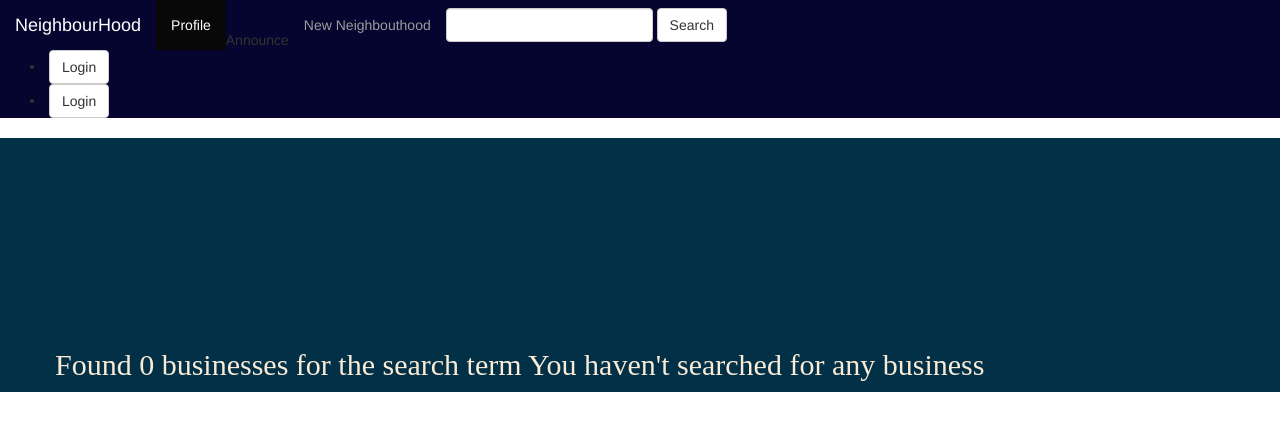
After one commit to dennis027/neighbourhood, a Django app: page /search/ in a window 1280 px wide. The commit adds this page. Shown: the top 431 px of the page. Run offline with Django 3.2, Linux system fonts and the light colour scheme; some libraries are stand-ins or nearby versions.

Commit message:
adding class

```diff
--- a/neighbourapp/templates/navbar.html
+++ b/neighbourapp/templates/navbar.html
@@ -21,7 +21,7 @@
     <li><a href="{%url 'post'%}"></a>Announce</li>
     <li><a href="{%url 'neighbor'%}">New Neighbouthood</a></li>
    </ul>
-    <form class="navbar-form navbar-center" role="search">
+    <form class="navbar-form navbar-center"role="search" action="{% url 'search' %}">
         <div class="form-group">
         <input type="text" class="form-control">
         </div>
--- /dev/null
+++ b/neighbourapp/templates/search.html
@@ -0,0 +1,42 @@
+{% extends 'base.html' %}
+{% load bootstrap3 %} {% load static %}
+
+{% block content %}
+<div class="continer-fluid" style="padding-top: 90px; background-color: #023047;font-family: Assistant;">
+  <div class="container" style="padding-top: 100px; color: antiquewhite;">
+
+    <div class="row">
+      {% if businesses%}
+      <h2>Found {{ businesses|length }} businesses</h2>
+      {% else %}
+      <h2> Found 0 businesses for the search term {{message}}</h2>
+      {% endif %}
+
+    </div>
+
+    <div class="row">
+      <div class="col-md-3"></div>
+      {% if businesses %}
+      {% for business in businesses %}
+
+      <div class=" col-md-6">
+        <div class="panel">
+          <div class="panel-header">
+            <h1 style="color: aqua;">{{business.business_name}}</h1>
+          </div>
+          <div class="panel-body">
+            <p style="color: aqua;">{{business.business_description}}</p>
+          </div>
+        </div>
+      </div>
+      <div class="col-md-3"></div>
+      {% endfor %}
+      {% endif %}
+    </div>
+  </div>
+
+</div>
+{% endblock %}
+{% block scripts %} {{block.super}}
+<script type="text/javascript" src="{% static 'js/main.js '%}"></script>
+{% endblock %}
--- a/neighbourapp/urls.py
+++ b/neighbourapp/urls.py
@@ -1,4 +1,5 @@
 from django.conf.urls import url
+from django.db.models.query_utils import PathInfo
 from . import views
 from django.conf.urls.static import static
 from django.contrib.auth import views as auth_views
@@ -12,7 +13,7 @@ urlpatterns=[
     url(r'emergency/', views.emergency, name='emergency'),
     url(r'neighbor/', views.neighbor, name='neighbor'),
     url(r'^post/', views.post, name="post"),
-
+    url(r'^search/', views.search, name='search'),
     url(r'^logout/$', views.logout_view, name='index'),
 ]
 if settings.DEBUG:
--- a/neighbourapp/views.py
+++ b/neighbourapp/views.py
@@ -119,3 +119,16 @@ def business_location(request, location):
     businesss = Business.filter_by_location(location)
     print(businesss)
     return render(request, 'location.html', {'location_images': businesss})
+
+def search(request):
+
+    if 'businesses' in request.GET and request.GET["businesses"]:
+        search_term = request.GET.get("businesses")
+        searched_businesses = Business.search_business(search_term)
+        message = f"{search_term}"
+
+        return render(request, 'search.html',{"message":message,"businesses": searched_businesses})
+
+    else:
+        message = "You haven't searched for any business"
+        return render(request, 'search.html',{"message":message})
```
